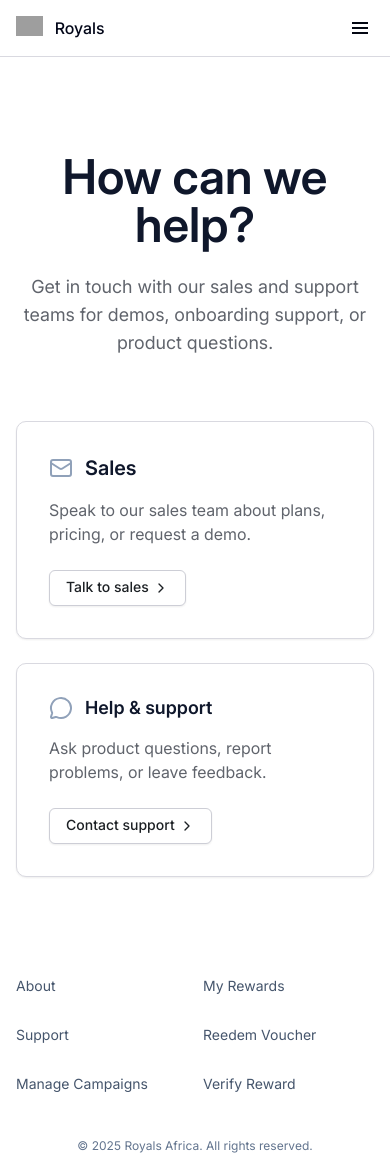
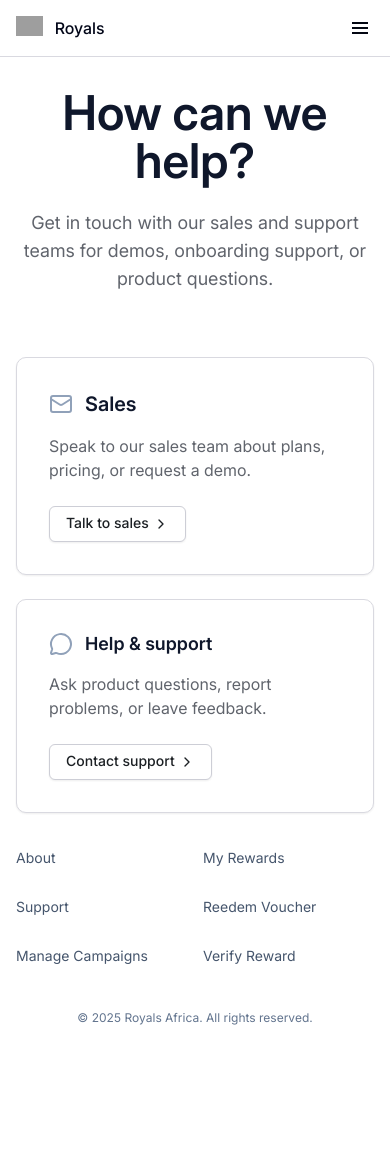
Before and after one commit to matagaralph/royals, a Next.js app: page /contact in a window 390 px wide. After the commit the page ends 1060 px from the top, so only its background shows below. Built offline with nearby package versions, Linux system fonts and the light colour scheme; no server answers; grey boxes are pictures that could not be loaded.

Commit message:
add footer

```diff
--- a/app/(main)/contact/page.tsx
+++ b/app/(main)/contact/page.tsx
@@ -5,7 +5,7 @@ import { ChevronRight, Mail, MessageCircle } from 'lucide-react';
 export default function ContactUsPage() {
   return (
     <>
-      <section className='bg-white px-4 py-24'>
+      <section className='bg-white px-4 py-8 lg:py-24'>
         <div className='mx-auto max-w-4xl text-center'>
           <h2 className='mb-6 text-5xl font-semibold text-slate-900'>How can we help?</h2>
 
--- a/app/(main)/page.tsx
+++ b/app/(main)/page.tsx
@@ -1,9 +1,3 @@
-import { Button } from '@/components/Button';
-
 export default function IndexPage() {
-  return (
-    <main className='mx-auto max-w-7xl px-4 pt-6'>
-      <Button theme='primary'>Button MD</Button>
-    </main>
-  );
+  return <main></main>;
 }
--- a/components/footer.tsx
+++ b/components/footer.tsx
@@ -6,15 +6,15 @@ const navigation = {
     { name: 'Support', href: '/support' },
     { name: 'Manage Campaigns', href: '/admin' },
     { name: 'My Rewards', href: '/shopper' },
-    { name: 'Reedem Voucher', href: '/issue-vouchers' },
-    { name: 'Verify Reward', href: '/verify-reward' },
+    { name: 'Reedem Voucher', href: 'admin/issue-vouchers' },
+    { name: 'Verify Reward', href: 'admin/verify-reward' },
   ],
 };
 
 export function Footer() {
   return (
     <footer className='bg-white'>
-      <div className='mx-auto max-w-7xl overflow-hidden px-4 lg:px-8'>
+      <div className='mx-auto max-w-7xl overflow-hidden px-4 pb-8 lg:px-8'>
         <nav
           className='-mb-6 columns-2 sm:flex sm:justify-center sm:space-x-12'
           aria-label='Footer'
```
